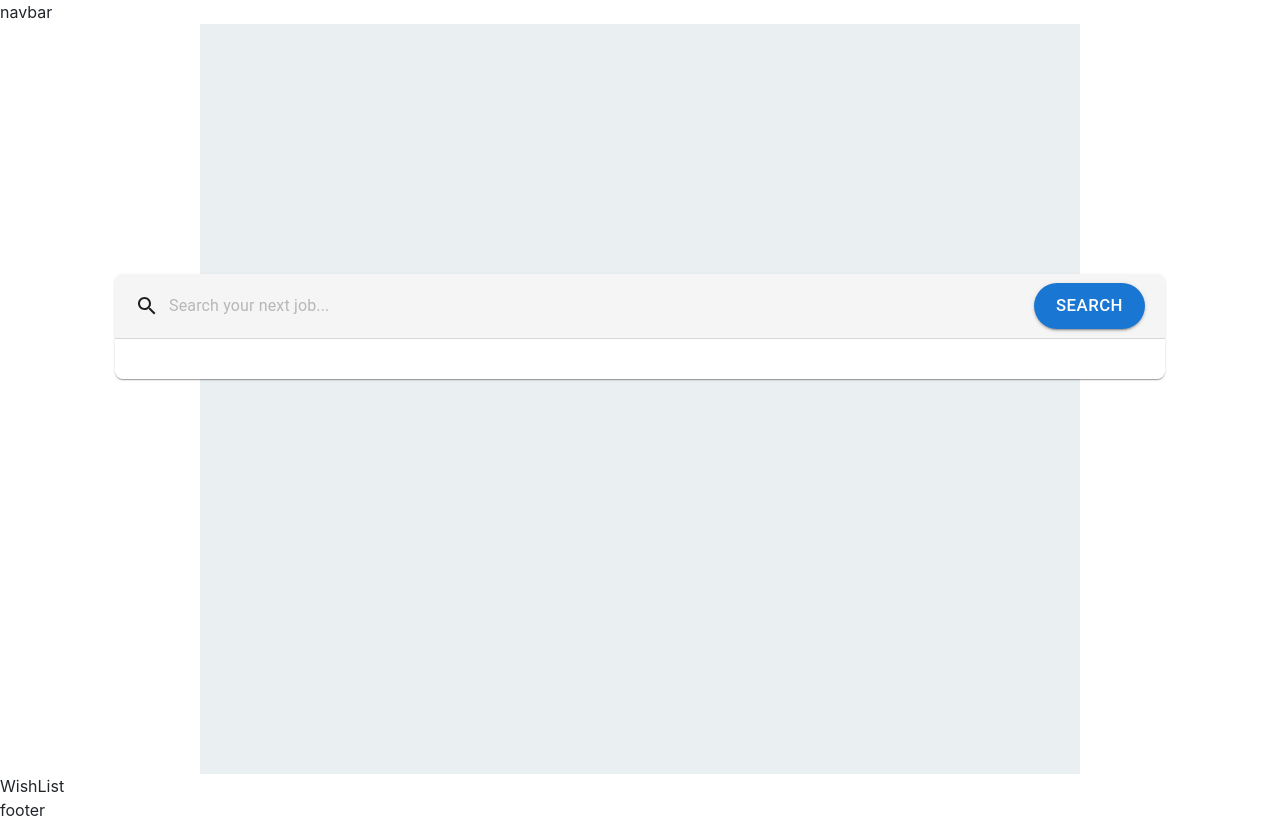
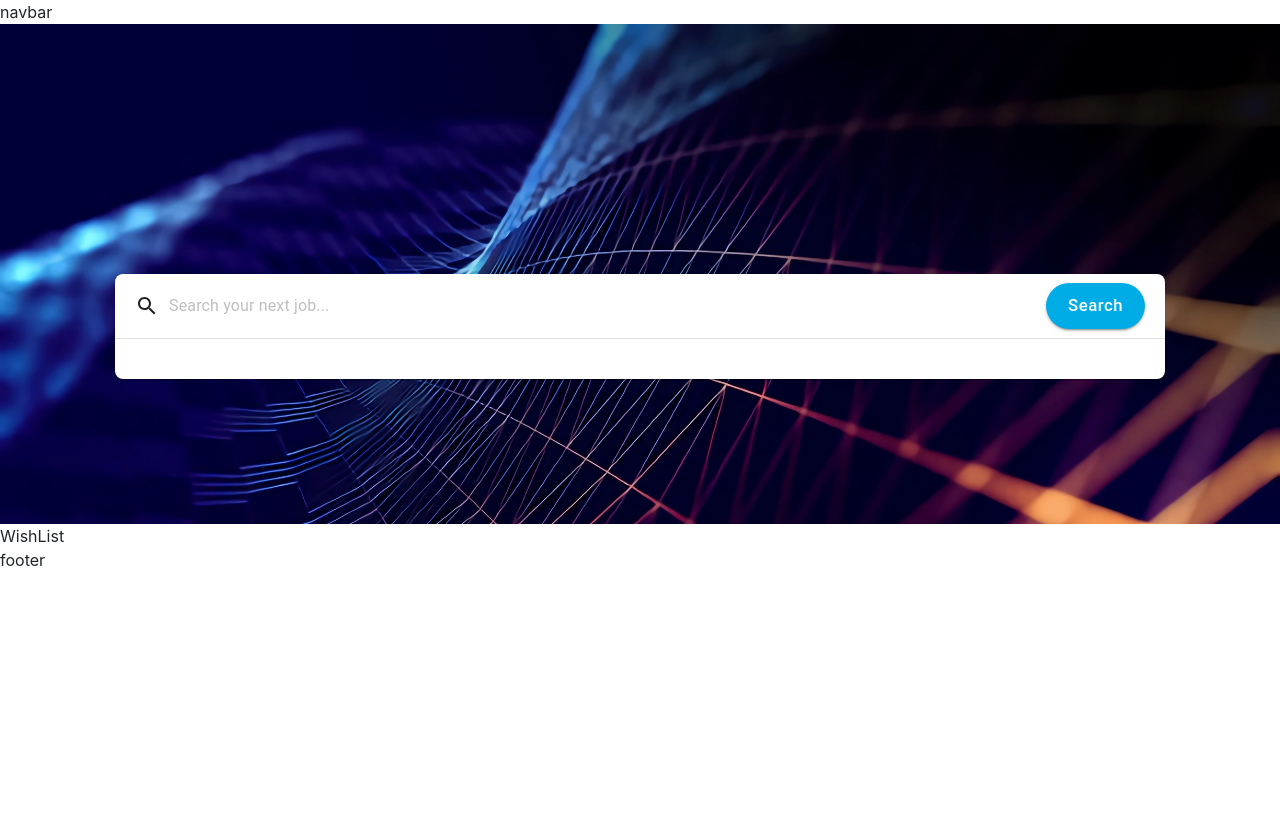
Before and after one commit to WendyVsQz/Workable, a React (Create React App) app: page / in a window 1280 px wide. After the commit the page ends 800 px from the top, so only its background shows below. Built offline with nearby package versions, Linux system fonts and the light colour scheme.

Commit message:
WIP: Landing page bkgrd image applied via GridWrapper styles

```diff
--- a/src/components/DisplaySearch/DisplaySearch.js
+++ b/src/components/DisplaySearch/DisplaySearch.js
@@ -1,6 +1,5 @@
 import React from 'react'
 import BasicCard from '../BasicCard/BasicCard';
-import { Grid } from '@mui/material';
 import SearchBar from '../Searchbar/SearchBar';
 import Box from '@mui/material/Box';
 import CommonButton from '../CommonButton/CommonButton';
@@ -17,7 +16,6 @@ const DisplaySearch = () => {
         const searchBtn = () => {
             console.log('click')
         };
-
 
         return (
             <Box sx={cardheaderStyles.wrapper}>
@@ -42,6 +40,7 @@ const DisplaySearch = () => {
 
     return (
         <GridWrapper>
+
             <BasicCard
                 header={getSearchBar()}
             />
--- a/src/components/DisplaySearch/styles.js
+++ b/src/components/DisplaySearch/styles.js
@@ -7,11 +7,12 @@ export const cardheaderStyles = {
         paddingLeft: '20px',
         paddingRight: '20px',
         height: '65px',
-        backgroundColor: '#f5f5f5',
         borderBottom: '1px solid rgba(0, 0, 0, 0.12)',
     },
     searchButton: {
         fontSize: '1.05rem',
         borderRadius: '2.05rem',
+        textTransform: 'capitalize',
+        backgroundColor: '#00ace6',
     },
 }
--- a/src/components/GridWrapper/GridWrapper.jsx
+++ b/src/components/GridWrapper/GridWrapper.jsx
@@ -5,7 +5,7 @@ import { gridWrapperStyles } from './styles.js';
 const GridWrapper = ({children}) => {
 
     return (
-        <Grid item xs={12} sx={gridWrapperStyles}>
+        <Grid item xs={8} sx={gridWrapperStyles}>
             {children}
         </Grid>
     )
--- a/src/components/GridWrapper/styles.js
+++ b/src/components/GridWrapper/styles.js
@@ -1,9 +1,12 @@
 
 export const gridWrapperStyles = {
-    marginLeft: '200px',
-    marginRight: '200px',
-    backgroundColor: '#eaeff1',
+    marginLeft: '0px',
+    marginRight: '0px',
+    backgroundImage: `url('images/landing-page-bkgrd-612x612.jpg')`,
     padding: '250px 32px',
-    minHeight: 'calc(100vh - 50px)',
+    backgroundRepeat: 'no-repeat',
+    backgroundSize: 'cover',
+    padding: '250px 32px',
+    minHeight: 'calc(0vh)',
     position: 'relative',
 };
--- a/src/components/Searchbar/SearchBar.jsx
+++ b/src/components/Searchbar/SearchBar.jsx
@@ -3,10 +3,6 @@ import SearchIcon from '@mui/icons-material/Search';
 import Input from '@mui/material/Input';
 import Box from '@mui/material/Box';
 
-/*export function Search() {
-    return <input type="text" placeholder='Search your next job...'  />;
-}
-*/
 
 const SearchBar = ({ placeholder, onChange, searchBarWidth }) => {
     return (
--- a/src/components/home/home.jsx
+++ b/src/components/home/home.jsx
@@ -1,7 +1,6 @@
 import React from 'react'
 import "./home.css";
 import DisplaySearch from "../DisplaySearch/DisplaySearch";
-{/*import SearchBar from "../Searchbar/SearchBar.jsx";*/}
 {/*import JobsAPI from "./jobsAPI";*/}
 
 
@@ -11,6 +10,7 @@ const home = () => {
     <DisplaySearch />
   {/* <JobsAPI/>*/}
     </>
+
   )
 }
 export default home
```
Also changed, not shown: public/images/landing-page-bkgrd-612x612.jpg (added).
